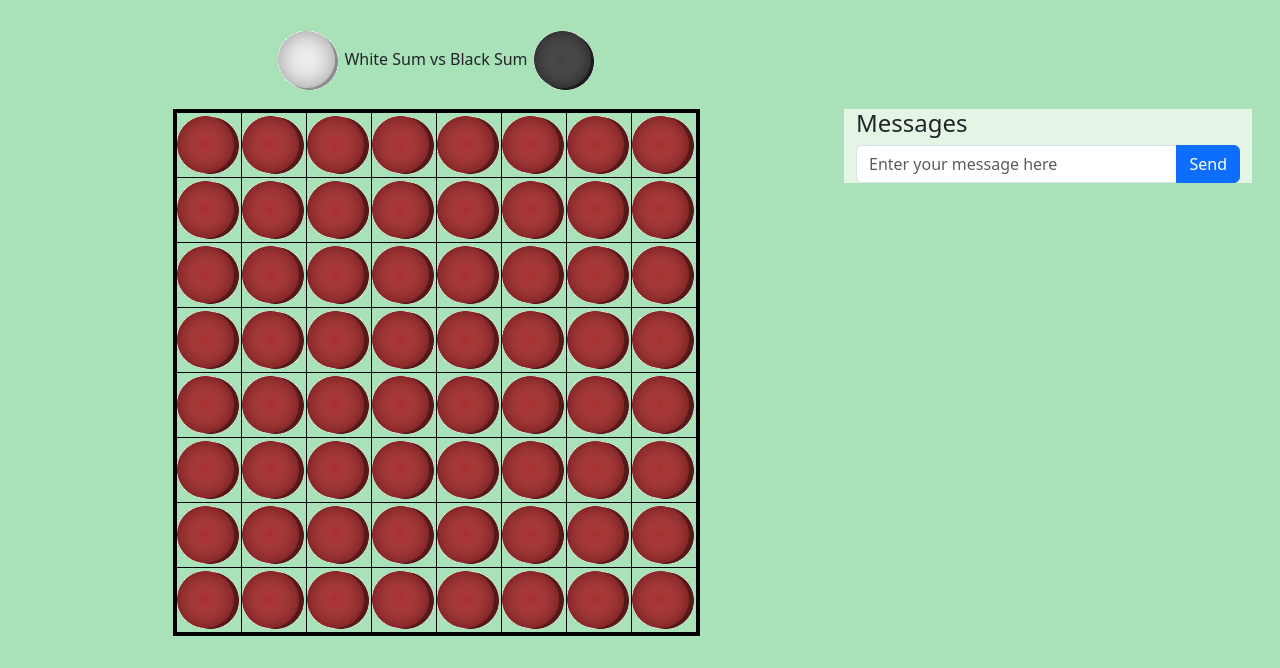
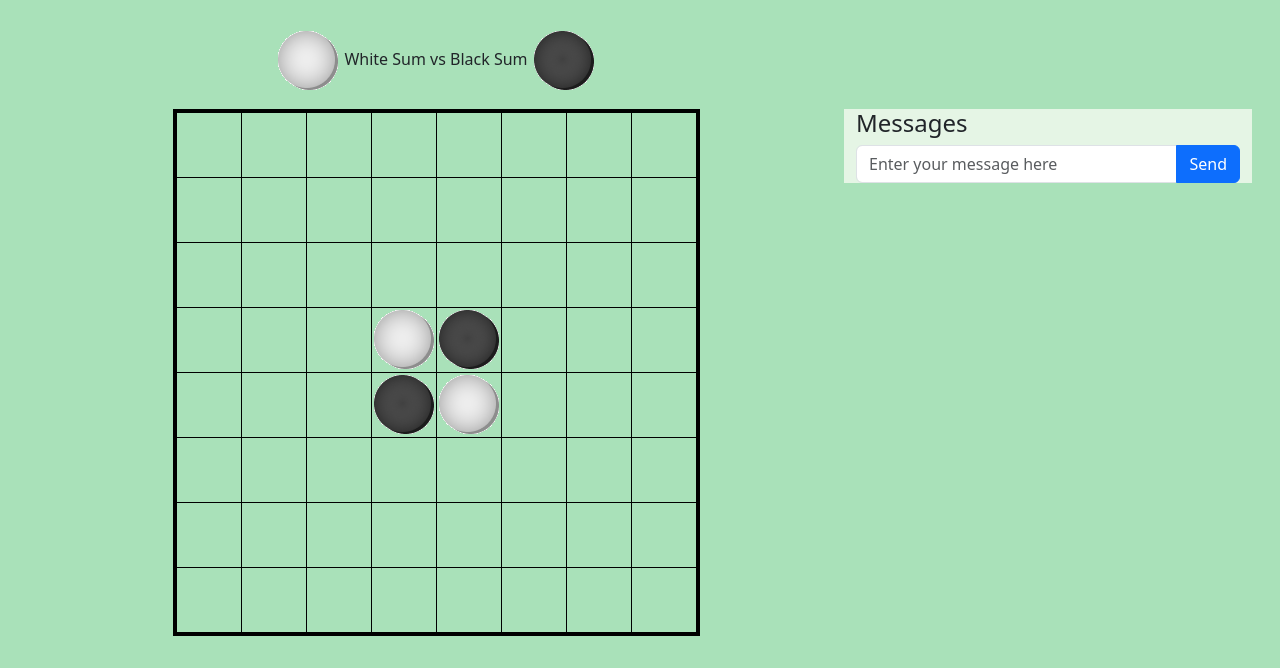
Before and after one commit to scstephe/reversi-sam, a website: page public/game.html in a window 1280 px wide. Shown: the part 197-865 px from the top of the page. Drawn offline with nearby package versions, Linux system fonts and the light colour scheme; no server answers.

Commit message:
Board game update (with Don fixes)

```diff
--- a/public/game.html
+++ b/public/game.html
@@ -43,84 +43,83 @@
             <div class="col-md-8 table-responsive">
               <table id="game_board" class="mx-auto w-auto">
                 <tr>
-                  <td id="0_0"><img class="img-fluid" src="assets/images/Error.gif" alt="Error"/></td>
-                  <td id="0_1"><img class="img-fluid" src="assets/images/Error.gif" alt="Error"/></td>
-                  <td id="0_2"><img class="img-fluid" src="assets/images/Error.gif" alt="Error"/></td>
-                  <td id="0_3"><img class="img-fluid" src="assets/images/Error.gif" alt="Error"/></td>
-                  <td id="0_4"><img class="img-fluid" src="assets/images/Error.gif" alt="Error"/></td>
-                  <td id="0_5"><img class="img-fluid" src="assets/images/Error.gif" alt="Error"/></td>
-                  <td id="0_6"><img class="img-fluid" src="assets/images/Error.gif" alt="Error"/></td>
-                  <td id="0_7"><img class="img-fluid" src="assets/images/Error.gif" alt="Error"/></td>
+                  <td id="0_0"><img class="img-fluid" src="assets/images/empty.gif" alt="Error"/></td>
+                  <td id="0_1"><img class="img-fluid" src="assets/images/empty.gif" alt="Error"/></td>
+                  <td id="0_2"><img class="img-fluid" src="assets/images/empty.gif" alt="Error"/></td>
+                  <td id="0_3"><img class="img-fluid" src="assets/images/empty.gif" alt="Error"/></td>
+                  <td id="0_4"><img class="img-fluid" src="assets/images/empty.gif" alt="Error"/></td>
+                  <td id="0_5"><img class="img-fluid" src="assets/images/empty.gif" alt="Error"/></td>
+                  <td id="0_6"><img class="img-fluid" src="assets/images/empty.gif" alt="Error"/></td>
+                  <td id="0_7"><img class="img-fluid" src="assets/images/empty.gif" alt="Error"/></td>
                 </tr>
                 <tr>
-                  <td id="1_0"><img class="img-fluid" src="assets/images/Error.gif" alt="Error"/></td>
-                  <td id="1_1"><img class="img-fluid" src="assets/images/Error.gif" alt="Error"/></td>
-                  <td id="1_2"><img class="img-fluid" src="assets/images/Error.gif" alt="Error"/></td>
-                  <td id="1_3"><img class="img-fluid" src="assets/images/Error.gif" alt="Error"/></td>
-                  <td id="1_4"><img class="img-fluid" src="assets/images/Error.gif" alt="Error"/></td>
-                  <td id="1_5"><img class="img-fluid" src="assets/images/Error.gif" alt="Error"/></td>
-                  <td id="1_6"><img class="img-fluid" src="assets/images/Error.gif" alt="Error"/></td>
-                  <td id="1_7"><img class="img-fluid" src="assets/images/Error.gif" alt="Error"/></td>
+                  <td id="1_0"><img class="img-fluid" src="assets/images/empty.gif" alt="Error"/></td>
+                  <td id="1_1"><img class="img-fluid" src="assets/images/empty.gif" alt="Error"/></td>
+                  <td id="1_2"><img class="img-fluid" src="assets/images/empty.gif" alt="Error"/></td>
+                  <td id="1_3"><img class="img-fluid" src="assets/images/empty.gif" alt="Error"/></td>
+                  <td id="1_4"><img class="img-fluid" src="assets/images/empty.gif" alt="Error"/></td>
+                  <td id="1_5"><img class="img-fluid" src="assets/images/empty.gif" alt="Error"/></td>
+                  <td id="1_6"><img class="img-fluid" src="assets/images/empty.gif" alt="Error"/></td>
+                  <td id="1_7"><img class="img-fluid" src="assets/images/empty.gif" alt="Error"/></td>
                 </tr>
                 <tr>
-                  <td id="2_0"><img class="img-fluid" src="assets/images/Error.gif" alt="Error"/></td>
-                  <td id="2_1"><img class="img-fluid" src="assets/images/Error.gif" alt="Error"/></td>
-                  <td id="2_2"><img class="img-fluid" src="assets/images/Error.gif" alt="Error"/></td>
-                  <td id="2_3"><img class="img-fluid" src="assets/images/Error.gif" alt="Error"/></td>
-                  <td id="2_4"><img class="img-fluid" src="assets/images/Error.gif" alt="Error"/></td>
-                  <td id="2_5"><img class="img-fluid" src="assets/images/Error.gif" alt="Error"/></td>
-                  <td id="2_6"><img class="img-fluid" src="assets/images/Error.gif" alt="Error"/></td>
-                  <td id="2_7"><img class="img-fluid" src="assets/images/Error.gif" alt="Error"/></td>
+                  <td id="2_0"><img class="img-fluid" src="assets/images/empty.gif" alt="Error"/></td>
+                  <td id="2_1"><img class="img-fluid" src="assets/images/empty.gif" alt="Error"/></td>
+                  <td id="2_2"><img class="img-fluid" src="assets/images/empty.gif" alt="Error"/></td>
+                  <td id="2_3"><img class="img-fluid" src="assets/images/empty.gif" alt="Error"/></td>
+                  <td id="2_4"><img class="img-fluid" src="assets/images/empty.gif" alt="Error"/></td>
+                  <td id="2_5"><img class="img-fluid" src="assets/images/empty.gif" alt="Error"/></td>
+                  <td id="2_6"><img class="img-fluid" src="assets/images/empty.gif" alt="Error"/></td>
+                  <td id="2_7"><img class="img-fluid" src="assets/images/empty.gif" alt="Error"/></td>
                 </tr>
                 <tr>
-                  <td id="3_0"><img class="img-fluid" src="assets/images/Error.gif" alt="Error"/></td>
-                  <td id="3_1"><img class="img-fluid" src="assets/images/Error.gif" alt="Error"/></td>
-                  <td id="3_2"><img class="img-fluid" src="assets/images/Error.gif" alt="Error"/></td>
-                  <td id="3_3"><img class="img-fluid" src="assets/images/Error.gif" alt="Error"/></td>
-                  <td id="3_4"><img class="img-fluid" src="assets/images/Error.gif" alt="Error"/></td>
-                  <td id="3_5"><img class="img-fluid" src="assets/images/Error.gif" alt="Error"/></td>
-                  <td id="3_6"><img class="img-fluid" src="assets/images/Error.gif" alt="Error"/></td>
-                  <td id="3_7"><img class="img-fluid" src="assets/images/Error.gif" alt="Error"/></td>
+                  <td id="3_0"><img class="img-fluid" src="assets/images/empty.gif" alt="Error"/></td>
+                  <td id="3_1"><img class="img-fluid" src="assets/images/empty.gif" alt="Error"/></td>
+                  <td id="3_2"><img class="img-fluid" src="assets/images/empty.gif" alt="Error"/></td>
+                  <td id="3_3"><img class="img-fluid" src="assets/images/white_coin.gif" alt="Error"/></td>
+                  <td id="3_4"><img class="img-fluid" src="assets/images/black_coin.gif" alt="Error"/></td>
+                  <td id="3_5"><img class="img-fluid" src="assets/images/empty.gif" alt="Error"/></td>
+                  <td id="3_6"><img class="img-fluid" src="assets/images/empty.gif" alt="Error"/></td>
+                  <td id="3_7"><img class="img-fluid" src="assets/images/empty.gif" alt="Error"/></td>
                 </tr>
                 <tr>
-                  <td id="4_0"><img class="img-fluid" src="assets/images/Error.gif" alt="Error"/></td>
-                  <td id="4_1"><img class="img-fluid" src="assets/images/Error.gif" alt="Error"/></td>
-                  <td id="4_2"><img class="img-fluid" src="assets/images/Error.gif" alt="Error"/></td>
-                  <td id="4_3"><img class="img-fluid" src="assets/images/Error.gif" alt="Error"/></td>
-                  <td id="4_4"><img class="img-fluid" src="assets/images/Error.gif" alt="Error"/></td>
-                  <td id="4_5"><img class="img-fluid" src="assets/images/Error.gif" alt="Error"/></td>
-                  <td id="4_6"><img class="img-fluid" src="assets/images/Error.gif" alt="Error"/></td>
-                  <td id="4_7"><img class="img-fluid" src="assets/images/Error.gif" alt="Error"/></td>
+                  <td id="4_0"><img class="img-fluid" src="assets/images/empty.gif" alt="Error"/></td>
+                  <td id="4_1"><img class="img-fluid" src="assets/images/empty.gif" alt="Error"/></td>
+                  <td id="4_2"><img class="img-fluid" src="assets/images/empty.gif" alt="Error"/></td>
+                  <td id="4_3"><img class="img-fluid" src="assets/images/black_coin.gif" alt="Error"/></td>
+                  <td id="4_4"><img class="img-fluid" src="assets/images/white_coin.gif" alt="Error"/></td>
+                  <td id="4_5"><img class="img-fluid" src="assets/images/empty.gif" alt="Error"/></td>
+                  <td id="4_6"><img class="img-fluid" src="assets/images/empty.gif" alt="Error"/></td>
+                  <td id="4_7"><img class="img-fluid" src="assets/images/empty.gif" alt="Error"/></td>
                 </tr>
                 <tr>
-                  <td id="5_0"><img class="img-fluid" src="assets/images/Error.gif" alt="Error"/></td>
-                  <td id="5_1"><img class="img-fluid" src="assets/images/Error.gif" alt="Error"/></td>
-                  <td id="5_2"><img class="img-fluid" src="assets/images/Error.gif" alt="Error"/></td>
-                  <td id="5_3"><img class="img-fluid" src="assets/images/Error.gif" alt="Error"/></td>
-                  <td id="5_4"><img class="img-fluid" src="assets/images/Error.gif" alt="Error"/></td>
-                  <td id="5_5"><img class="img-fluid" src="assets/images/Error.gif" alt="Error"/></td>
-                  <td id="5_6"><img class="img-fluid" src="assets/images/Error.gif" alt="Error"/></td>
-                  <td id="5_7"><img class="img-fluid" src="assets/images/Error.gif" alt="Error"/></td>
+                  <td id="5_0"><img class="img-fluid" src="assets/images/empty.gif" alt="Error"/></td>
+                  <td id="5_1"><img class="img-fluid" src="assets/images/empty.gif" alt="Error"/></td>
+                  <td id="5_2"><img class="img-fluid" src="assets/images/empty.gif" alt="Error"/></td>
+                  <td id="5_3"><img class="img-fluid" src="assets/images/empty.gif" alt="Error"/></td>
+                  <td id="5_4"><img class="img-fluid" src="assets/images/empty.gif" alt="Error"/></td>
+                  <td id="5_5"><img class="img-fluid" src="assets/images/empty.gif" alt="Error"/></td>
+                  <td id="5_6"><img class="img-fluid" src="assets/images/empty.gif" alt="Error"/></td>
+                  <td id="5_7"><img class="img-fluid" src="assets/images/empty.gif" alt="Error"/></td>
                 </tr>
                 <tr>
-                  <td id="6_0"><img class="img-fluid" src="assets/images/Error.gif" alt="Error"/></td>
-                  <td id="6_1"><img class="img-fluid" src="assets/images/Error.gif" alt="Error"/></td>
-                  <td id="6_2"><img class="img-fluid" src="assets/images/Error.gif" alt="Error"/></td>
-                  <td id="6_3"><img class="img-fluid" src="assets/images/Error.gif" alt="Error"/></td>
-                  <td id="6_4"><img class="img-fluid" src="assets/images/Error.gif" alt="Error"/></td>
-                  <td id="6_5"><img class="img-fluid" src="assets/images/Error.gif" alt="Error"/></td>
-                  <td id="6_6"><img class="img-fluid" src="assets/images/Error.gif" alt="Error"/></td>
-                  <td id="6_7"><img class="img-fluid" src="assets/images/Error.gif" alt="Error"/></td>
+                  <td id="6_0"><img class="img-fluid" src="assets/images/empty.gif" alt="Error"/></td>
+                  <td id="6_1"><img class="img-fluid" src="assets/images/empty.gif" alt="Error"/></td>
+                  <td id="6_2"><img class="img-fluid" src="assets/images/empty.gif" alt="Error"/></td>
+                  <td id="6_3"><img class="img-fluid" src="assets/images/empty.gif" alt="Error"/></td>
+                  <td id="6_4"><img class="img-fluid" src="assets/images/empty.gif" alt="Error"/></td>
+                  <td id="6_6"><img class="img-fluid" src="assets/images/empty.gif" alt="Error"/></td>
+                  <td id="6_7"><img class="img-fluid" src="assets/images/empty.gif" alt="Error"/></td>
                 </tr>
                 <tr>
-                  <td id="7_0"><img class="img-fluid" src="assets/images/Error.gif" alt="Error"/></td>
-                  <td id="7_1"><img class="img-fluid" src="assets/images/Error.gif" alt="Error"/></td>
-                  <td id="7_2"><img class="img-fluid" src="assets/images/Error.gif" alt="Error"/></td>
-                  <td id="7_3"><img class="img-fluid" src="assets/images/Error.gif" alt="Error"/></td>
-                  <td id="7_4"><img class="img-fluid" src="assets/images/Error.gif" alt="Error"/></td>
-                  <td id="7_5"><img class="img-fluid" src="assets/images/Error.gif" alt="Error"/></td>
-                  <td id="7_6"><img class="img-fluid" src="assets/images/Error.gif" alt="Error"/></td>
-                  <td id="7_7"><img class="img-fluid" src="assets/images/Error.gif" alt="Error"/></td>
+                  <td id="7_0"><img class="img-fluid" src="assets/images/empty.gif" alt="Error"/></td>
+                  <td id="7_1"><img class="img-fluid" src="assets/images/empty.gif" alt="Error"/></td>
+                  <td id="7_2"><img class="img-fluid" src="assets/images/empty.gif" alt="Error"/></td>
+                  <td id="7_3"><img class="img-fluid" src="assets/images/empty.gif" alt="Error"/></td>
+                  <td id="7_4"><img class="img-fluid" src="assets/images/empty.gif" alt="Error"/></td>
+                  <td id="7_5"><img class="img-fluid" src="assets/images/empty.gif" alt="Error"/></td>
+                  <td id="7_6"><img class="img-fluid" src="assets/images/empty.gif" alt="Error"/></td>
+                  <td id="7_7"><img class="img-fluid" src="assets/images/empty.gif" alt="Error"/></td>
                 </tr>
               </table>
             </div>
--- a/server.js
+++ b/server.js
@@ -480,6 +480,8 @@ function create_new_game() {
 
     new_game.whose_turn = 'white';
 
+    console.log("This went through the send create new game function");
+
     new_game.board = [
         [' ',' ',' ',' ',' ',' ',' ',' '],
         [' ',' ',' ',' ',' ',' ',' ',' '],
@@ -509,6 +511,7 @@ function send_game_update(socket, game_id, message) {
         games[game_id] = create_new_game();
     }
 
+    console.log("This went through the send game update function");
 
     /*Send game update*/
     let payload = {
```
Also changed, not shown: public/assets/js/main.js (+7 -5 lines).
